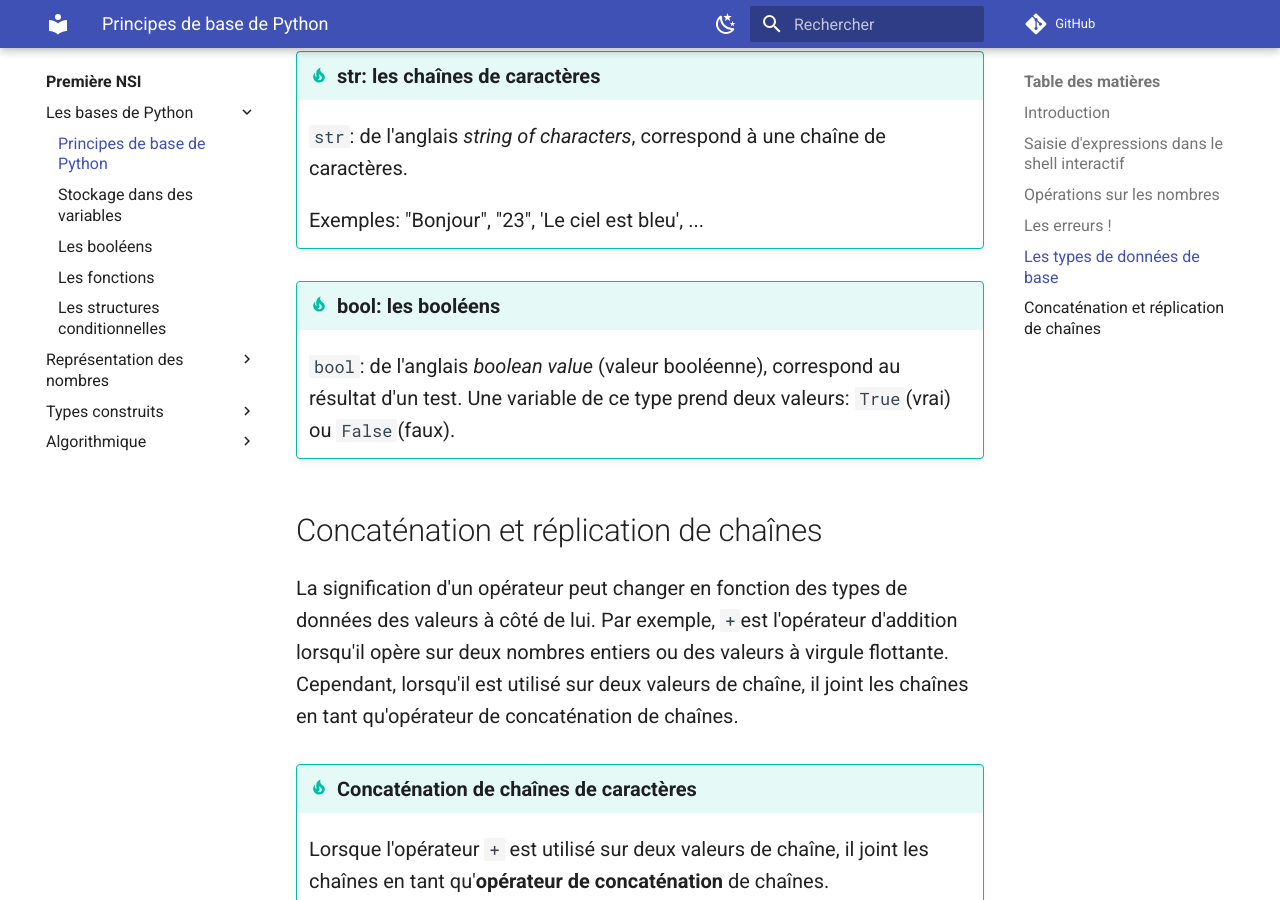
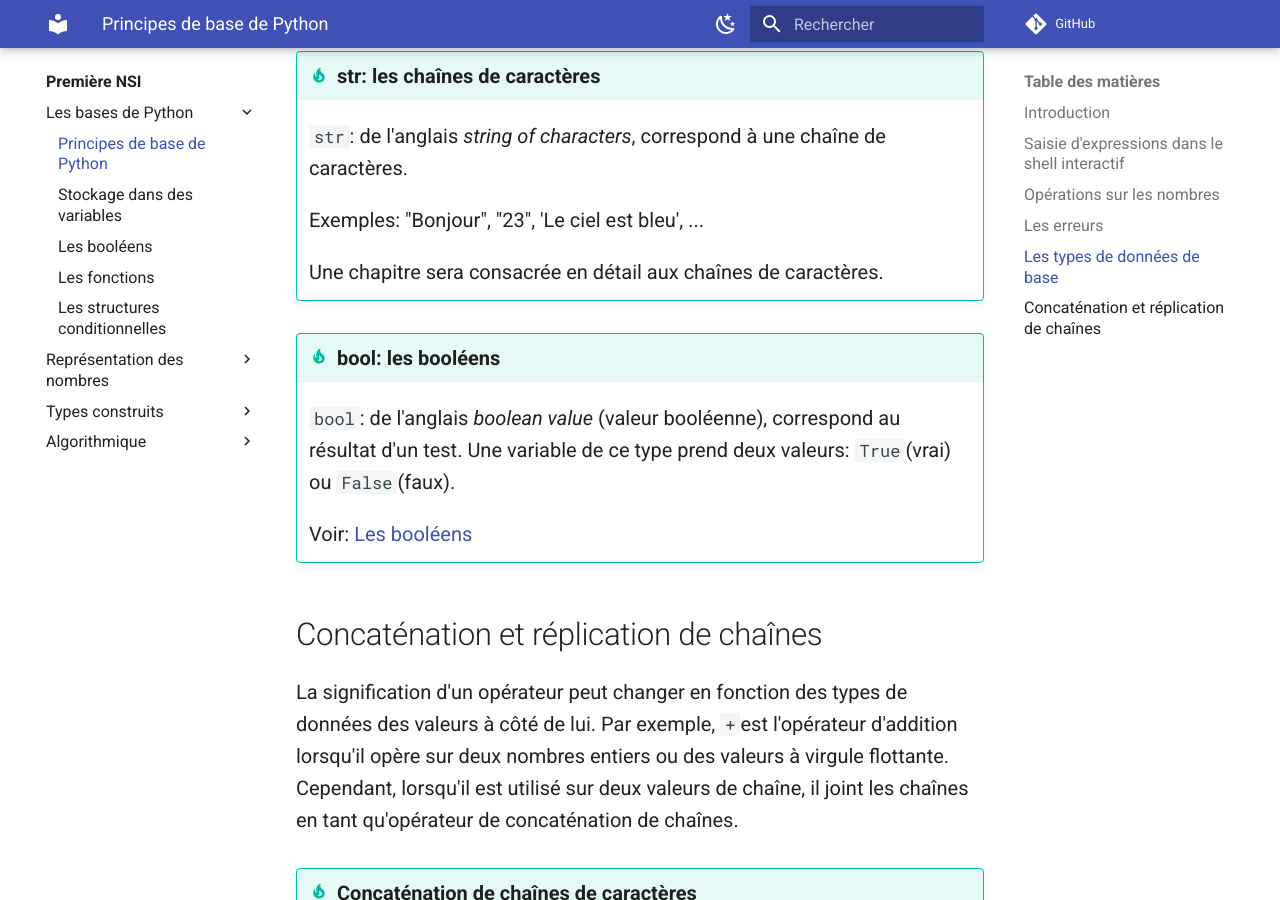
Before and after one commit to infocornouaille/nsi-cornouaille, an MkDocs documentation site: the page built from docs/premiere/bases_de_python/principes.md, in a window 1280 px wide and 900 px high, scrolled down 4854 px. Built offline with MkDocs 1.6.1 and Material for MkDocs 9.7.7, drawn with Linux system fonts in a browser that asks for light colours; comment, search, counter and statistics services are not loaded; some of the changed text lies outside the part shown.

Commit message:
Update principes.md

````diff
--- a/docs/premiere/bases_de_python/principes.md
+++ b/docs/premiere/bases_de_python/principes.md
@@ -72,7 +72,7 @@ Dans l'exemple précédent, `2 + 2` est évalué jusqu'à une seule valeur, 4. U
     16.0
     ```
 
-## Les erreurs !
+## Les erreurs
 
 Les programmes se bloquent s'ils contiennent du code que l'ordinateur ne peut pas comprendre, ce qui fera en sorte que Python affiche un message d'erreur. Cependant, un message d'erreur ne cassera pas votre ordinateur, alors n'ayez pas peur de faire des erreurs. Un _plantage_ signifie simplement que le programme a cessé de fonctionner de manière inattendue.
 
@@ -134,9 +134,13 @@ Il existe une multitude de types de données en Python.
 
     Exemples: "Bonjour", "23", 'Le ciel est bleu', ...
 
+    Une chapitre sera consacrée en détail aux chaînes de caractères.
+
 !!! tip "bool: les booléens"
 
     `bool`: de l'anglais *boolean value* (valeur booléenne), correspond au résultat d'un test. Une variable de ce type prend deux valeurs: `True`(vrai) ou `False`(faux).
+
+    Voir: [Les booléens](https://infocornouaille.github.io/nsi-cornouaille/premiere/bases_de_python/booleens/)
 
 ## Concaténation et réplication de chaînes
 
````
